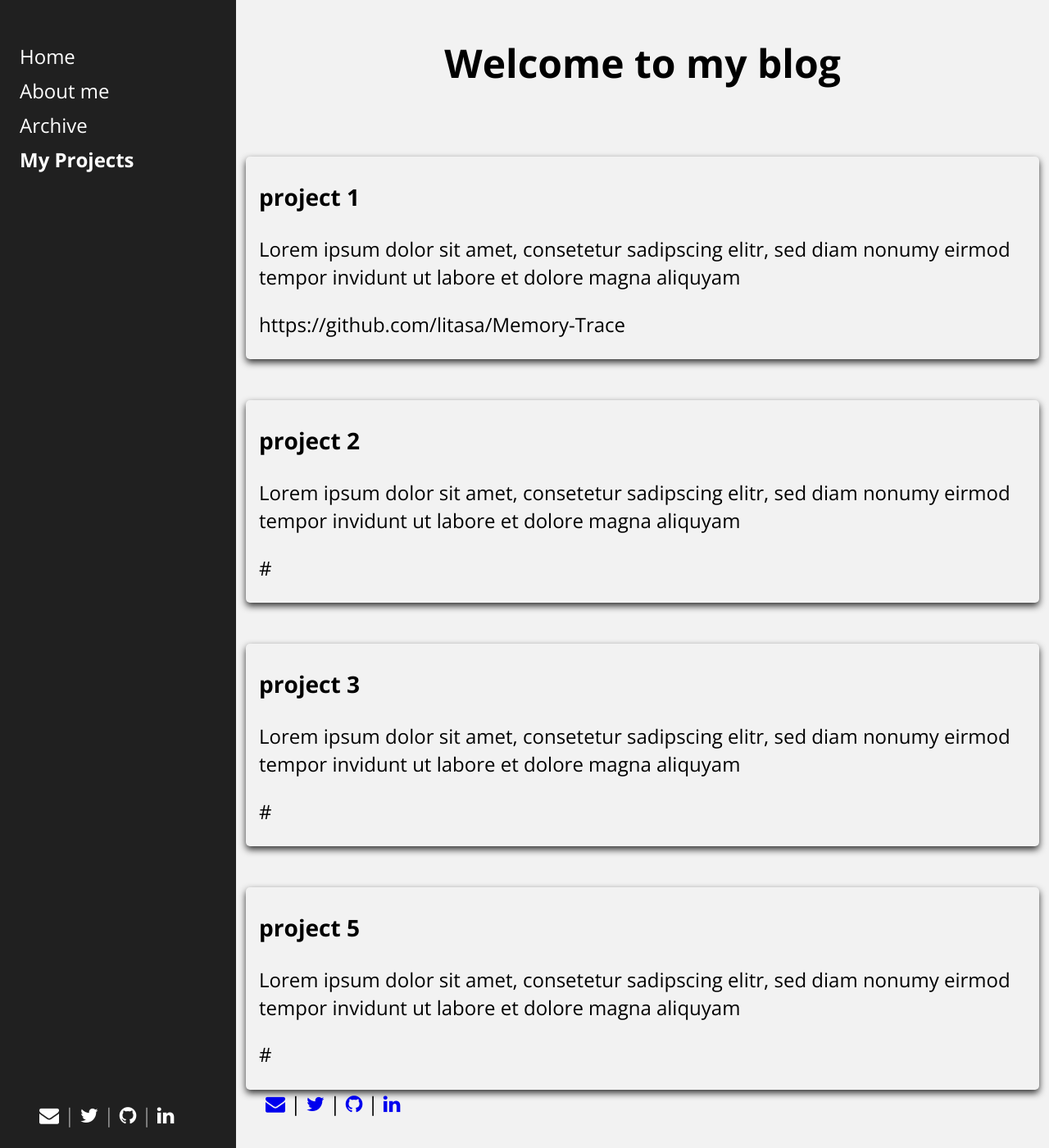
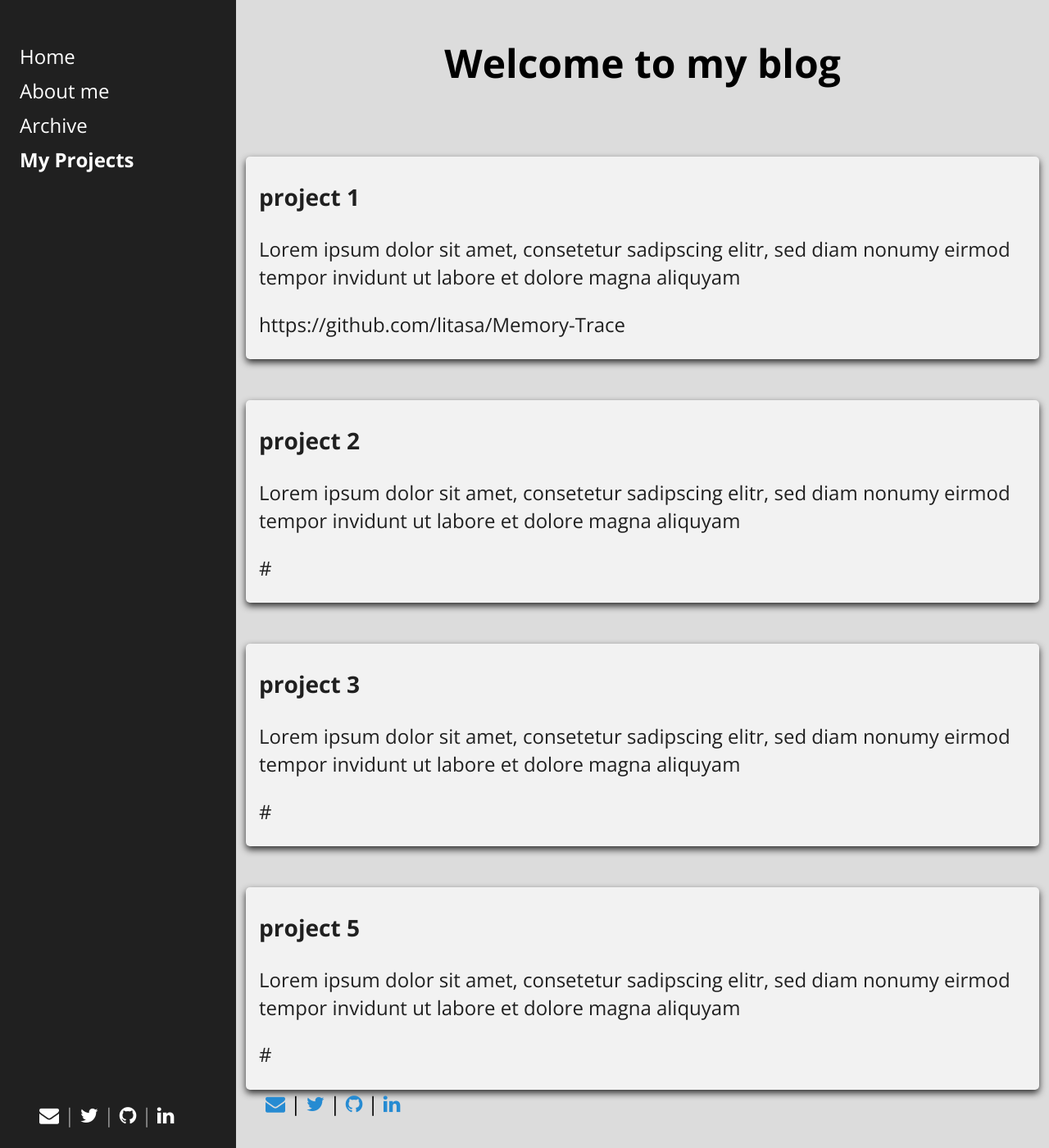
Before and after one commit to litasa/litasa.github.io, a Jekyll site: the page built from blog/github_projects.html, in a window 1280 px wide and 1400 px high. Shown: the whole window at 82% size. Built offline with Jekyll 4.4.1, drawn with Linux system fonts in a browser that asks for light colours.

Commit message:
changed some colors around

```diff
--- a/_includes/post_creator.html
+++ b/_includes/post_creator.html
@@ -1,6 +1,6 @@
 <div id="blog_posts">
 {% for post in paginator.posts %}
-	<article class='module color'>
+	<article class='module main-color'>
 		<header>
       {% if post.tags != empty%}
       <div id="tag-list" class="category">
@@ -13,7 +13,7 @@
       {% endif %}
 			<span class='date'>{{ post.date | date_to_string }}</span>
 			<h2>
-				<a href='{{ fullUrl }}{{ post.url }}' title='{{ post.title }}'>
+				<a id="post-header" href='{{ fullUrl }}{{ post.url }}' title='{{ post.title }}'>
 					{{ post.title }}
 				</a>
 			</h2>
--- a/_layouts/post.html
+++ b/_layouts/post.html
@@ -4,7 +4,7 @@ title: My Blog
 ---
 <div class="a-post">
 
-        <article class="module color nohover">
+        <article class="module main-color nohover">
             {% if page.tags != empty%}
       <div id="tag-list" class="category">
         <ul>
--- a/blog/github_projects.html
+++ b/blog/github_projects.html
@@ -7,7 +7,7 @@ sidebar: page
 <div id="projects" class="unit-whole">
         {% for project in site.data.projects %}
         <div class="grid" style="padding-top: 50px">
-            <div class="card unit-whole">
+            <div class="card main-color unit-whole">
                 <div class="card-content">
                     <h3> {{project.name}} </h3>
                     <p> {{project.description | strip_html | truncate: 150 }} </p>
--- a/css/main.css
+++ b/css/main.css
@@ -5,7 +5,7 @@
 }
 
 html,body {
-    background: #f2f2f2;
+    background: gainsboro;
     font-family: 'Open Sans',sans-serif;
     font-size: 24px;
     margin: 0;
@@ -14,6 +14,7 @@ html,body {
 
 a {
     text-decoration: none;
+    color: #268bd2;
 }
 
 p {
@@ -39,7 +40,6 @@ p {
 }
 
 .module {
-    color: #212121;
     margin: 0.5em;
     overflow: hidden;
     padding: 1.5em;
@@ -246,7 +246,7 @@ a.sidebar-nav-item:focus {
 
 .a-comment {
   position: relative;
-  background: beige;
+  background: ivory;
   margin-top: 0.5em;
   padding-bottom: 0.5em;
 }
@@ -286,7 +286,7 @@ a.sidebar-nav-item:focus {
 }
 
 .form {
-  background-color: lightsteelblue;
+  background-color: gainsboro;
   width: 100%;
 }
 
@@ -332,3 +332,8 @@ a.sidebar-nav-item:focus {
  border: 1px solid #8c8c8c;
  background-color: #f5f5f5;
 }
+
+.main-color {
+  background-color: #f2f2f2;
+  color: #202020;
+}
```
Also changed, not shown: _data/comments/Test-post/comment-149150058210.yml (added, +9 -0 lines).
